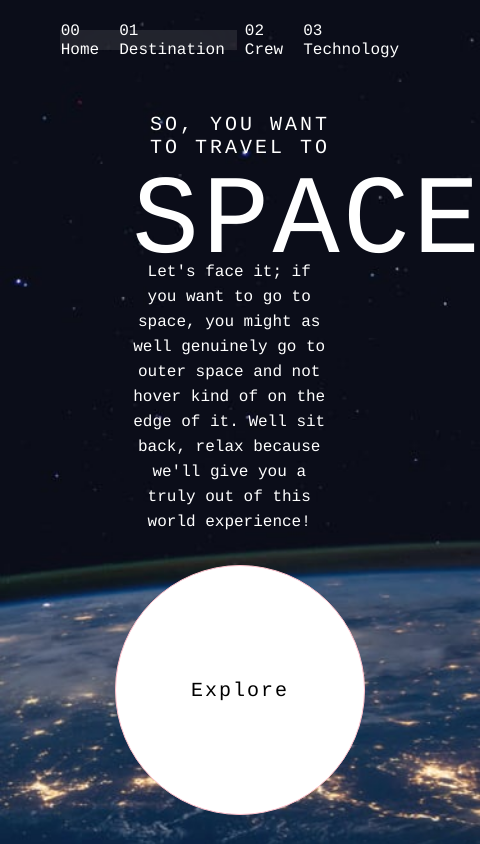
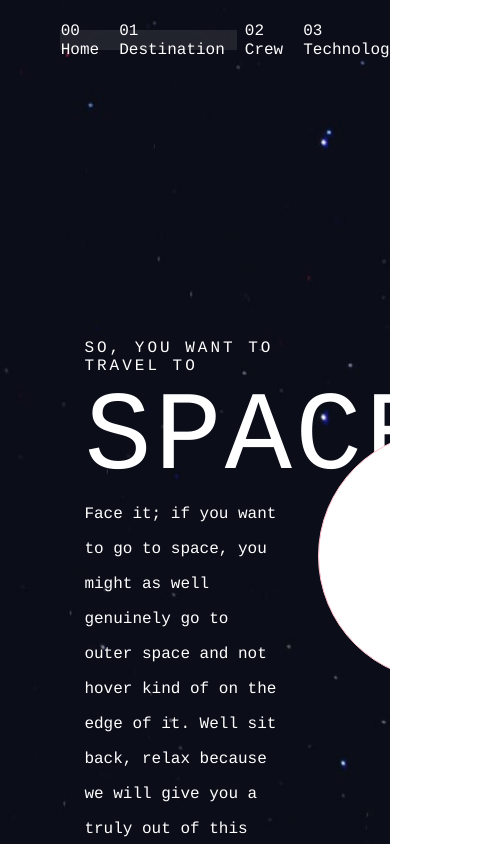
Before and after one commit to programmer686/space, a Next.js app: page / in a window 390 px wide. Shown: the whole page, 480 px wide, since content can reach past the window. Built offline with nearby package versions, Linux system fonts and the light colour scheme.

Commit message:
my changes

```diff
--- a/components/CrewCard.js
+++ b/components/CrewCard.js
@@ -1,5 +1,6 @@
 import React from 'react'
 import styles from "../styles/CrewCard.module.css"
+import Image from "next/image"
 function CrewCard(props) {
     function handleSwitch(name) {
         if (name === "COMMANDER") {
@@ -29,10 +30,12 @@ function CrewCard(props) {
                 <button onClick={() => handleSwitch("ENGINEER")}  className={styles.btns}></button>
             </div>
         </div>
-            <img
+            <Image
             src={props.image}
             alt=""
             className={styles.photo}
+            width=""
+            height=""
             />
     </div>
   )
--- a/components/DestinationCard.js
+++ b/components/DestinationCard.js
@@ -19,10 +19,12 @@ function DestinationCard(props) {
 
         <div>
             <p className={styles.pick}><span className={styles.phase}>01</span> PICK YOUR DESTINATION</p>
-            <img
+            <Image
             className={styles.moons}
             src={props.imageSrc}
             alt=""
+            width=""
+            height=""
             />
         </div>
 
--- a/pages/index.js
+++ b/pages/index.js
@@ -11,8 +11,8 @@ export default function Home() {
         <p  className={styles.textHeader}>SO, YOU WANT TO TRAVEL TO</p>
         <p className={styles.textLogo}>SPACE</p>
         <p className={styles.textInfo}>
-          Let's face it; if you want to go to space, you might as well genuinely go to outer space
-          and not hover kind of on the edge of it. Well sit back, relax because we'll give you a
+          Face it; if you want to go to space, you might as well genuinely go to outer space
+          and not hover kind of on the edge of it. Well sit back, relax because we will give you a
           truly out of this world experience!
         </p>
       </div>
--- a/styles/Crew.module.css
+++ b/styles/Crew.module.css
@@ -8,4 +8,5 @@
     justify-content: center;
     align-items: flex-end;
     overflow-x: hidden;
+    padding-top: 5vh;
 }
--- a/styles/Destination.module.css
+++ b/styles/Destination.module.css
@@ -7,5 +7,5 @@
     display: flex;
     justify-items: center;
     align-items: flex-end;
-    border: 1px solid blue;
+    padding-top: 3vh;
 }
--- a/styles/Home.module.css
+++ b/styles/Home.module.css
@@ -3,6 +3,7 @@
   background-repeat: no-repeat;
   background-size: cover;
   height: 100vh;
+  width: 100vw;
   overflow-y: hidden;
   overflow-x: hidden;
 }
@@ -20,10 +21,10 @@
 
 .bodyContainer {
   display: flex;
-  justify-content: space-evenly;
+  justify-content: space-between;
   align-items: center;
   width: 100vw;
-  margin-bottom: 80px;
+  margin-bottom: 5vw;
 }
 
 .textContainer {
@@ -31,7 +32,8 @@
   flex-direction: column;
   justify-content: center;
   align-items: flex-start;
-  max-width: 45%;
+  width: 50vw;
+  margin-left: 10vh;
 }
 
 .textHeader, .textLogo, .textInfo, .btn {
@@ -42,58 +44,71 @@
 }
 
 .textHeader {
-  font-size: 1.4rem;
+  font-size: 2rem;
+  margin-bottom: 20px;
 }
 
 .textLogo {
   text-align: center;
-  font-size: 8.5rem;
+  font-size: 10rem;
   font-weight: 100;
   height: 12vh;
-  margin-bottom: 60px;
+  margin-bottom: 30px;
 }
 
 .textInfo {
   width: 90%;
-  font-size: 1rem;
-  line-height: 25px;
+  font-size: 1.5rem;
+  line-height: 35px;
   letter-spacing: normal;
   height: 15vh;
 }
 
 .btn {
   background: white;
-  width: 18vw;
-  height: 34vh;
+  width: 400px;
+  height: 400px;
   border-radius: 50%;
   color: black;
   letter-spacing: 2px;
   font-size: 2rem;
   border: 1px solid pink;
+  margin-right: 10vh;
 }
 
-@media (max-width: 480px) {
-  .home {
-    background-image: url("../public/assets/home/background-home-mobile.jpg");
-    width: 480px;
+@media (max-width: 1500px) {
 
+  .bodyContainer {
+    margin-bottom: 0;
   }
 
   .textContainer {
-    width: 80%;
-    text-align: center;
+    width: 60vw;
+    height: 80vh;
     line-height: normal;
+    padding: 0;
   }
 
-  .textHeader, .textLogo, .textInfo, .btn {
+  .textHeader{
+    font-size: 1em;
+    margin: 0;
+  }
+
+  .textLogo {
+    font-size: 2em;
+    margin-bottom: 20px;
+  }
+
+  .textInfo {
+    font-size: 1em;
+    width: 50vw;
+  }
+
+  .btn {
     font-size: 20px;
     margin: 0;
-    max-width: 100%;
+}
 
-  }
-  .textHeader {
-    width: 80vw;
-  }
 
   .textLogo {
     font-size: 7rem;
@@ -104,26 +119,7 @@
     font-size: 1rem;
   }
 
-  .body {
-    width: fit-content;
-    margin: 0;
-    flex-direction: column;
-    height: 100vh;
-    justify-content: flex-end;
-
-  }
-
-.bodyContainer {
-  width: fit-content;
-  flex-direction: column;
-  height: fit-content;
-  margin-bottom: 0;
-  height: 90vh;
-
-
-}
-
-.btn {
+  .btn {
   width: 250px;
   height: 250px;
   padding: 0;
--- a/styles/destinationCard.module.css
+++ b/styles/destinationCard.module.css
@@ -1,18 +1,17 @@
 .body {
-    width: 100%;
+    width: 100vw;
     height: fit-content;
     display: flex;
     justify-content: space-around;
     align-items: center;
-    padding: 15px 0px;
-    border: 1px solid red;
+    margin: 10vh 0;
 }
 
 .whereToBody {
-    height: 100%;
-    width: 40%;
+    max-height: fit-content;
+    max-width:  40%;
+    padding: 20px;
     margin-right: 60px;
-    border: 1px solid green;
 }
 
 .pick,
@@ -67,8 +66,22 @@
     font-size: 2rem;
 }
 
+@media (max-width: 1500px) {
+    .pick {
+        font-size: 1em;
+    }
+
+    .location {
+        font-size: 4em;
+    }
+
+    .tourInfo {
+        font-size: 0.8em;
+    }
+}
+
 .moons {
-    width: 20vw;
+    width: 30vw;
     height: 70%;
     margin-left: 50px;
 }
```
Also changed, not shown: components/TechCard.js (+7 -1 lines), styles/CrewCard.module.css (+32 -11 lines), styles/TechCard.module.css (+24 -5 lines).
